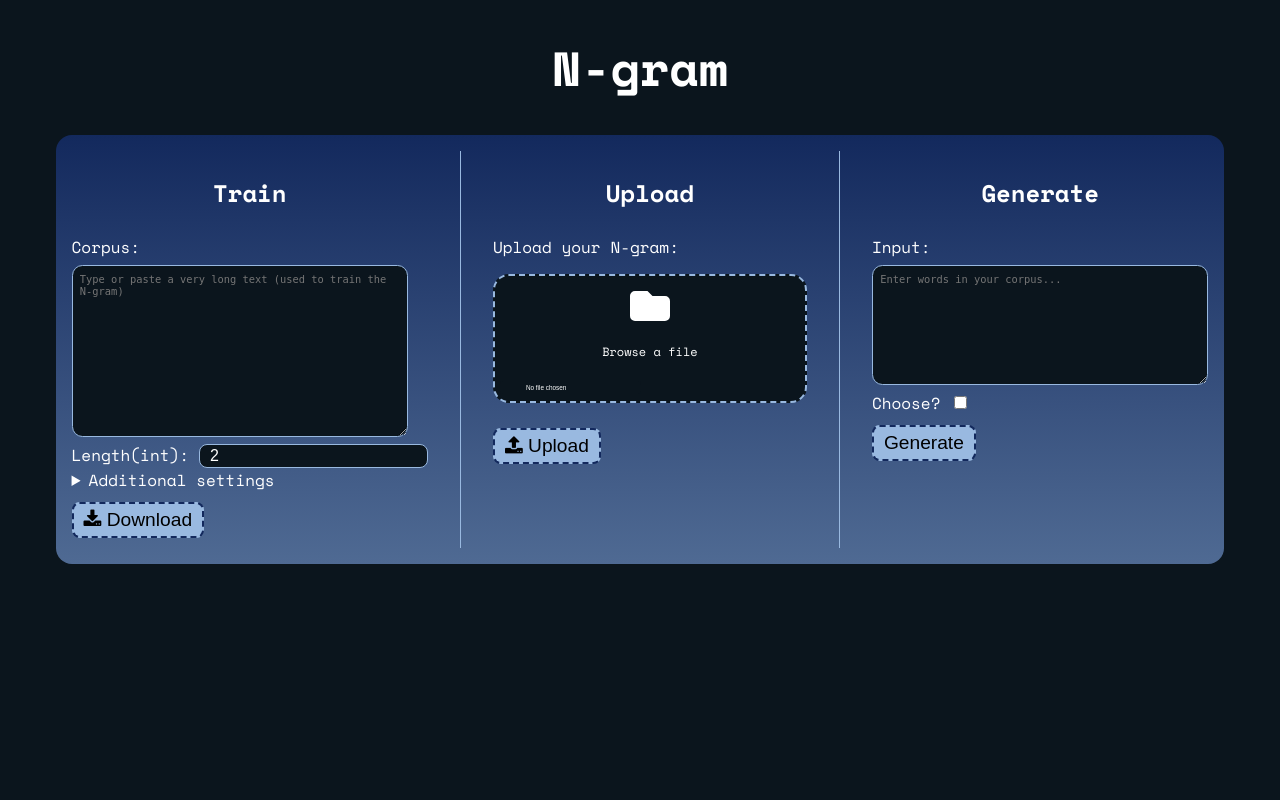
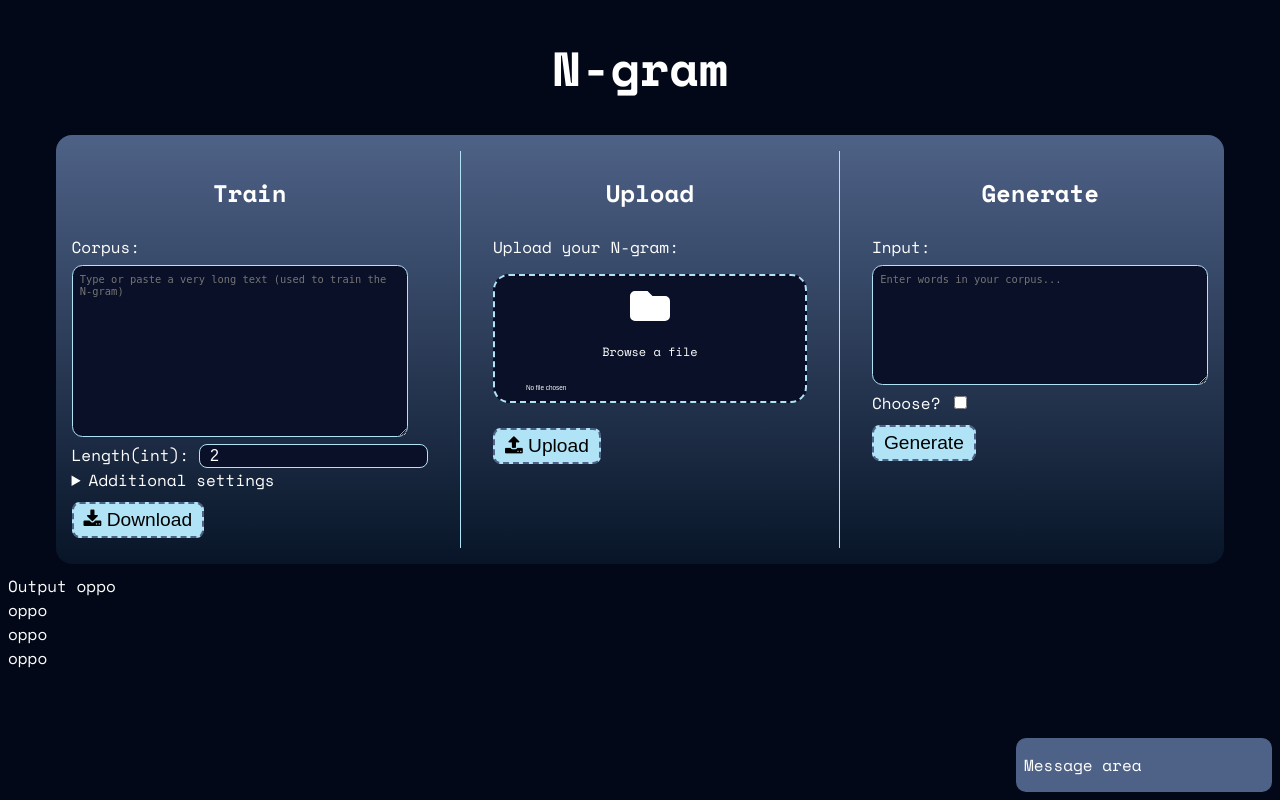
Before and after one commit to ri0e/Ngram, a Flask app: page / in a window 1280 px wide. Run offline with Flask 3, Linux system fonts and the light colour scheme; parts of the project's set-up code (start-up, migrations or seed data) failed here and were passed over.

Commit message:
Changed the style, added javascript to control how messages are displayed, deleted script.js from templates and corrected some minor issues.

```diff
--- a/main.py
+++ b/main.py
@@ -11,9 +11,7 @@ def generate_filename(name: str, extension: str) -> str:
 def allowed_file_extension(filename):
     return '.' in filename and filename.rsplit('.', 1)[1].lower() in allowed_ext
 
-app = Flask(__name__,
-            template_folder='templates/',
-            static_folder='')
+app = Flask(__name__,)
 
 with open('config.json', 'r') as Cg:
     config = json.load(Cg)
@@ -107,7 +105,8 @@ def predict_text():
 
     try:
         next_word = ngram.predict_next_word(session['ngram'], text, choose)
-        return f'{next_word}'
+        return jsonify(next_word = next_word)
+
     except Exception as e:
         message = f'Could not predict the next word: {e}'
         status = 'error'
--- /dev/null
+++ b/static/script.js
@@ -0,0 +1,74 @@
+function output(text){
+    const messageArea = document.getElementById('output');
+    messageArea.textContent = text;
+}
+
+function displayMessage(status, message){
+    const messageArea = document.getElementById('message-area');
+
+    messageArea.className = '';
+    messageArea.textContent = '';
+    messageArea.style.display = 'none';
+
+    messageArea.classList.add(status);
+    messageArea.innerHTML = status + ':<br>' + message;
+
+    messageArea.style.display = 'block';
+    messageArea.style.opacity = '1';
+
+    setTimeout(() => {
+        messageArea.style.opacity = '0';
+        setTimeout(() => {
+            messageArea.style.display = 'none';
+        }, 500);
+    }, 5000);
+}
+
+document.addEventListener('DOMContentLoaded', function() {
+    const generation = document.getElementById('generation');
+
+    if (!generation) {
+        return;
+    }
+
+    generation.addEventListener('submit', async function(event){
+        console.log('DEBUG: Submit event caught by formsContainer!');
+        const form = event.target.closest('.intercept');
+
+        if (!form) {
+            return;
+        }
+
+        event.preventDefault();
+
+        const formAction = form.action;
+        const formData = new FormData(form);
+
+        try{
+            const response = await fetch(formAction, {
+                method: 'POST',
+                body: formData
+            });
+
+            if (!response.ok) {
+                const errorText = await response.text();
+                displayMessage('error', errorText);
+            }
+
+            const data = await response.json();
+
+            if(!data.next_word){
+                 displayMessage(data.status, data.message);
+                 return;
+            }
+
+            output(data.next_word);
+            displayMessage('success', 'Successfully generated the text.');
+        }
+
+        catch(error){
+            console.error('Fetch error:', error);
+            displayMessage('error', error);
+        }
+    });
+});
--- a/styles.css
+++ b/static/styles.css
@@ -1,9 +1,10 @@
-*{
-    --background: #0b151d;
-    --secondary: #99b9e0;
-    --font-color: white;
-    --gradient1: #13295d;
-    --gradient2: #4f6a93;
+:root {
+    --background: #020817;
+    --panels: #091027;
+    --secondary: #b0e3f5;
+    --font-color: #ffffff;
+    --gradient1: #4e6287;
+    --gradient2: #081528;
 }
 
 body{
@@ -30,7 +31,7 @@ button{
 
 textarea {
     border: solid 1px var(--secondary);
-    background-color: var(--background);
+    background-color: var(--panels);
     width: 25em;
     min-width: 20rem;
     max-width: 29em;
@@ -51,7 +52,7 @@ textarea {
 }
 
 input {
-    background-color: var(--background);
+    background-color: var(--panels);
     border-radius: 0.5em;
     color: var(--font-color);
     padding: 2px 10px;
@@ -69,6 +70,20 @@ input {
     margin: 10px auto;
 }
 
+#message-area {
+    background-color: #4e6287;
+    position: fixed;
+    bottom: 0.5em;
+    right: 0.5em;
+    border-radius: 10px;
+    padding: 15px 8px;
+    width: 15em;
+}
+
+#output {
+
+}
+
 .generation h3 {
     text-align: center;
     font-size: 1.5em;
@@ -83,7 +98,7 @@ input {
 }
 
 .upload_content {
-    background-color: var(--background);
+    background-color: var(--panels);
     border-width: 2.5px;
     border-color: var(--secondary);
     border-style: dashed;
--- a/templates/index.html
+++ b/templates/index.html
@@ -3,7 +3,7 @@
     <head>
         <meta charset = "UTF-8">
         <meta name = "viewport" content = "width = device-width, initial-scale = 1.0">
-        <link rel = "stylesheet" href = "styles.css">
+        <link rel = "stylesheet" href = "{{ url_for("static", filename = "styles.css") }}">
         <link rel="preconnect" href="https://fonts.googleapis.com">
         <link rel="preconnect" href="https://fonts.gstatic.com" crossorigin>
         <link href="https://fonts.googleapis.com/css2?family=Space+Mono:ital,wght@0,400;0,700;1,400;1,700&display=swap" rel="stylesheet">
@@ -12,7 +12,7 @@
     </head>
     <body>
         <h1>N-gram</h1>
-        <div class = 'generation'>
+        <div class = 'generation' id = 'generation'>
             <form method="POST" action="/submit_corpus">
                 <h3>Train</h3>
 
@@ -36,7 +36,7 @@
 
             <div class = "divider"></div>
 
-            <form method = "POST" action = "/upload_json" enctype = "multipart/form-data">
+            <form class = "intercept" method = "POST" action = "/upload_json" enctype = "multipart/form-data">
                 <h3>Upload</h3>
 
                 <label for = "json_upload">Upload your N-gram:
@@ -55,7 +55,7 @@
 
             <div class = "divider"></div>
 
-            <form method = "POST" action = "/predict_text">
+            <form class = "intercept" method = "POST" action = "/predict_text">
                 <h3>Generate</h3>
 
                 <label for = "predict">Input:</label><br>
@@ -67,10 +67,19 @@
                 <label for = "generate">
                     <button>Generate</button>
                 </label>
+
                 <input id = "generate" type="submit" hidden/>
             </form>
-    </div>
 
-    <script src = "script.js"></script>
+        </div>
+        <div id = "output">Output
+            oppo<br>
+            oppo<br>
+            oppo<br>
+            oppo<br>
+        </div>
+        <div id = 'message-area'>Message area</div>
+
+    <script src = "{{ url_for('static', filename='script.js') }}"></script>
     </body>
 </html>
```
Also changed, not shown: templates/script.js (deleted).
